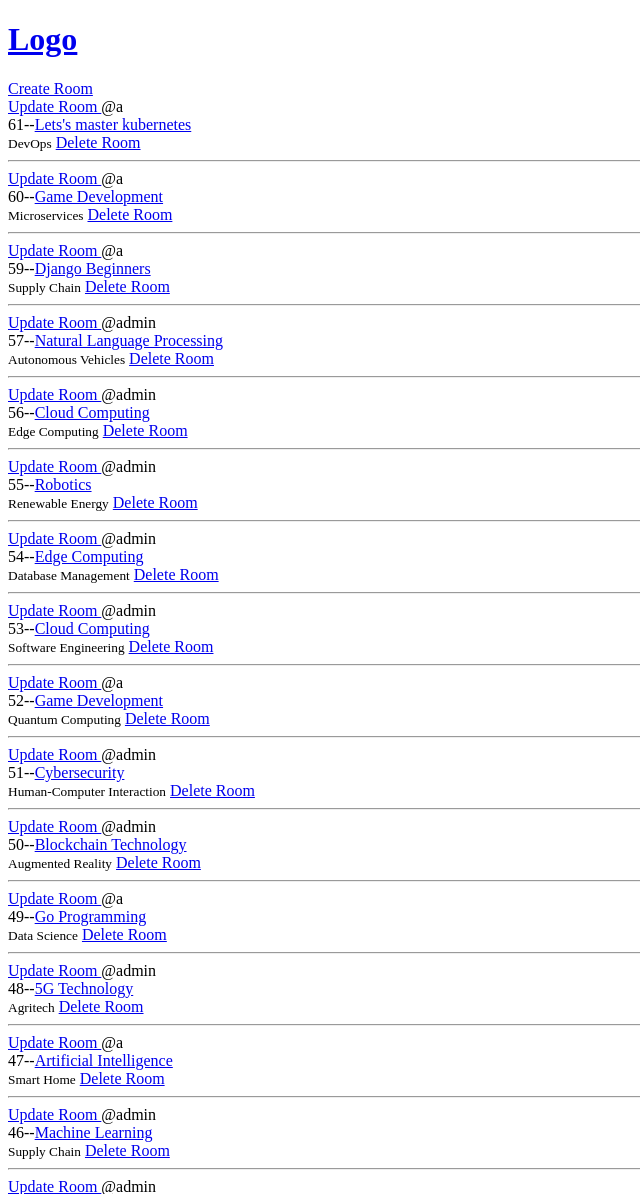
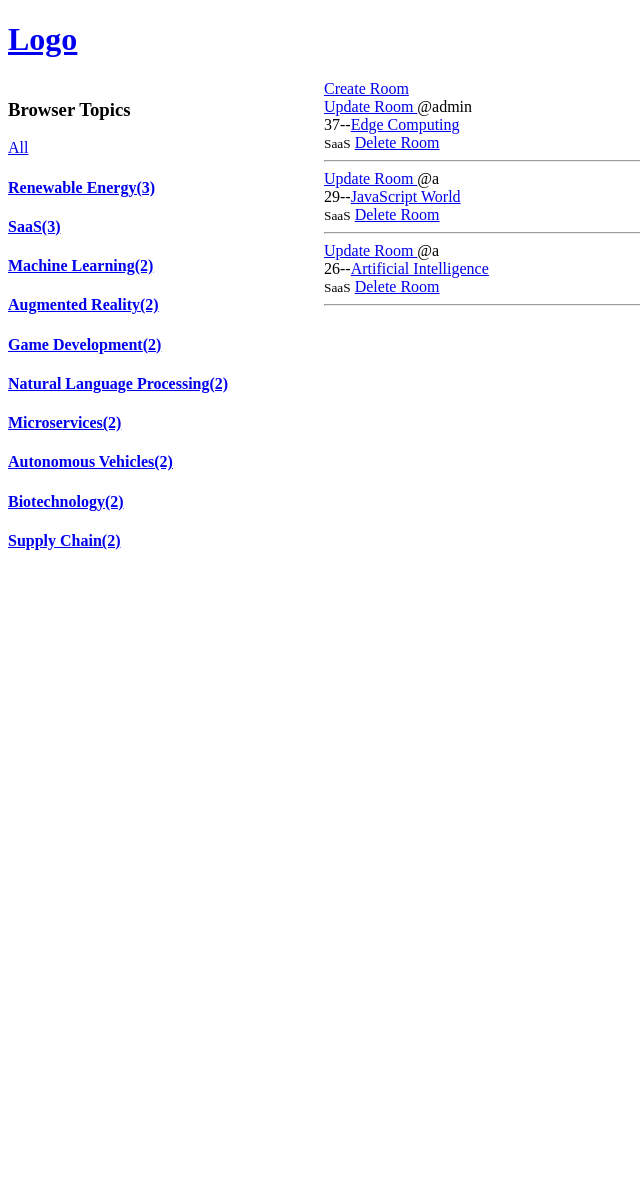
Before and after one commit to patelajay745/Chat-room-django, a Django app: a page that uses base/templates/base/home.html in a window 1280 px wide. Shown: the top 1194 px of the page, without its empty margins (0-640 px from the left). After the commit the page ends 550 px from the top, so only its background shows below. Run offline with Django 5.2, Linux system fonts and the light colour scheme; data comes from the database, SQL or seed files in the repository; both versions use the stored data as it was after the commit.

Commit message:
Add pipular topic and funcationality

```diff
--- a/base/templates/base/delete_room.html
+++ b/base/templates/base/delete_room.html
@@ -8,6 +8,8 @@
     <input type="hidden" value="{{room.id}}">
     <input type="submit" value="Yes">
     <input type="button" value="No" onclick="window.location.href='{% url 'home' %}'">
+
+    {% comment %} <a href="{{request.META.HTTP_REFERER}}">Go back</a> {% endcomment %}
 </form>
 
 
--- a/base/templates/base/home.html
+++ b/base/templates/base/home.html
@@ -2,8 +2,30 @@
 
 {% block content%}
 
+<style>
+        .home-container{
+            display:grid;
+            grid-template-columns: 1fr 3fr;
+        }
+
+</style>
+
+<div class="home-container">
+
+
     <div>
+        <h3> Browser Topics</h3>
+        <a href="{% url 'home' %}">All </a>
+        {% for topic in topics%}
 
+            <a href="{% url 'home' %}?q={{topic.name}}">
+            <h4> {{topic.name}}({{ topic.room_count }}) <h4>
+            </a>
+        {% endfor%}
+    </hr>
+    </div>
+
+    <div>
         <a href="{% url 'create-room' %}"> Create Room </a>
         <div>
 
@@ -18,6 +40,9 @@
                 <hr>
             {% endfor %}
         </div>
+    </div>
+
+
 
 </div>
 
--- a/base/views.py
+++ b/base/views.py
@@ -1,13 +1,20 @@
 from django.shortcuts import render,redirect
-from .models import Room
+from .models import Room,Topic
 from .forms import RoomForm
+from django.db.models import Count
 
 
 # Create your views here.
 
 def home(request):
 
-    context={'rooms':Room.objects.all}
+    q=request.GET.get('q')
+    room=Room.objects.all()
+    if q is not None:
+        room=Room.objects.filter(topic__name__icontains=q)
+
+    pupularTopic=Topic.objects.annotate(room_count=Count('room')).order_by('-room_count')[:10]
+    context={'rooms':room,'topics':pupularTopic}
     return render(request,'base/home.html',context)
 
 def room(request,pk):
@@ -41,7 +48,7 @@ def updateRoom(request,pk):
 def deleteRoom(request,pk):
     room=Room.objects.get(id=pk)
     if request.method=='POST':
-        Room.objects.filter(id=pk).delete()
+        room.delete()
         return redirect('home')
     context={'room':room}
     return render(request,'base/delete_room.html',context)
```
Also changed, not shown: db.sqlite3. Lines whose indentation alone changed are shown as unchanged.
